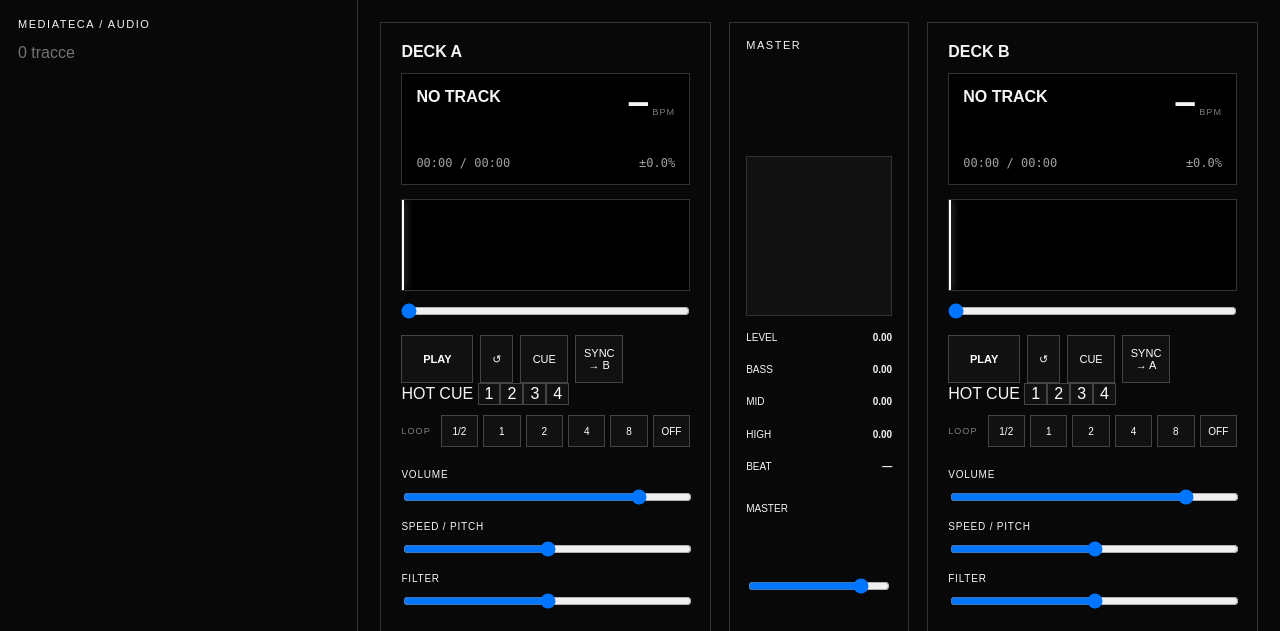
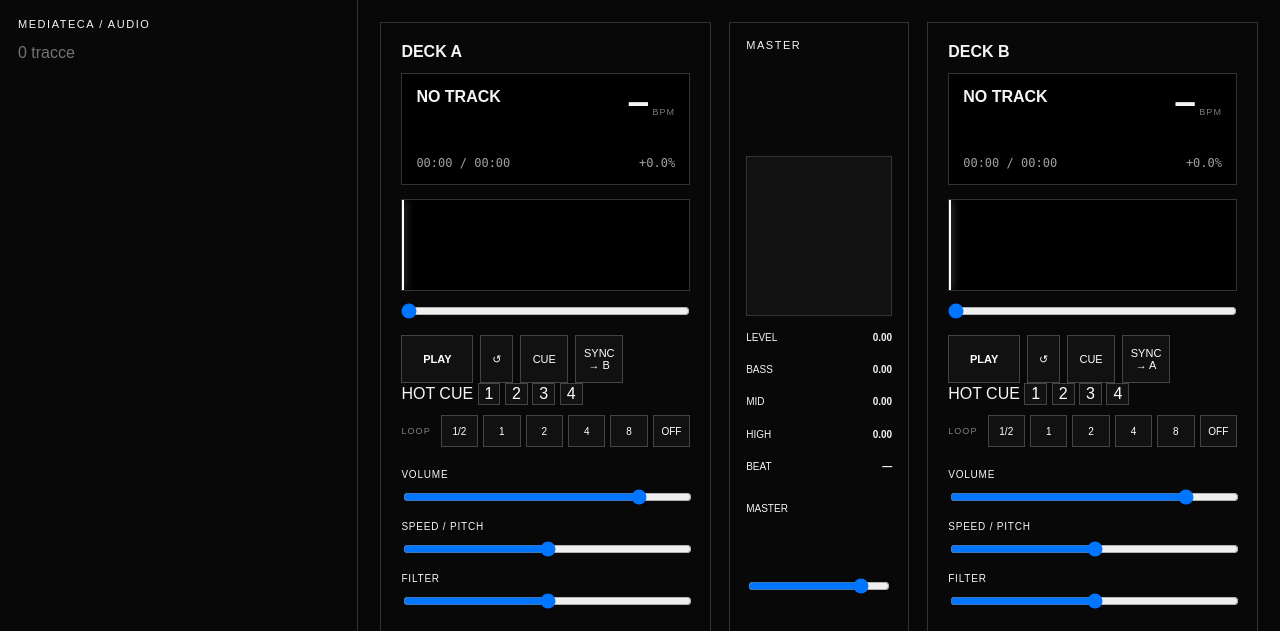
Before and after one commit to Micula1312/media-reactive-engine, a Flask app: page /dj in a window 1280 px wide. Shown: the part 54-685 px from the top of the page. Run offline with Flask 3, Linux system fonts and the light colour scheme; data that the repository does not hold is empty.

Commit message:
Fix DJ timer binding and hot cue markup

```diff
--- a/templates/dj.html
+++ b/templates/dj.html
@@ -36,11 +36,15 @@
             <button id="dj-play-a" class="play-button">PLAY</button>
             <button id="dj-restart-a">↺</button>
             <button id="dj-cue-a">CUE</button>
+            <button id="dj-cue-go-a" hidden>CUE GO</button>
             <button id="dj-sync-a">SYNC → B</button>
           </div>
           <div class="hotcue-strip" data-deck="a">
             <span>HOT CUE</span>
-            <button data-hotcue="1">1</button><button data-hotcue="2">2</button><button data-hotcue="3">3</button><button data-hotcue="4">4</button>
+            <button class="hotcue-button" data-deck="a" data-hotcue="1">1</button>
+            <button class="hotcue-button" data-deck="a" data-hotcue="2">2</button>
+            <button class="hotcue-button" data-deck="a" data-hotcue="3">3</button>
+            <button class="hotcue-button" data-deck="a" data-hotcue="4">4</button>
           </div>
           <div class="loop-strip">
             <span>LOOP</span>
@@ -86,11 +90,15 @@
             <button id="dj-play-b" class="play-button">PLAY</button>
             <button id="dj-restart-b">↺</button>
             <button id="dj-cue-b">CUE</button>
+            <button id="dj-cue-go-b" hidden>CUE GO</button>
             <button id="dj-sync-b">SYNC → A</button>
           </div>
           <div class="hotcue-strip" data-deck="b">
             <span>HOT CUE</span>
-            <button data-hotcue="1">1</button><button data-hotcue="2">2</button><button data-hotcue="3">3</button><button data-hotcue="4">4</button>
+            <button class="hotcue-button" data-deck="b" data-hotcue="1">1</button>
+            <button class="hotcue-button" data-deck="b" data-hotcue="2">2</button>
+            <button class="hotcue-button" data-deck="b" data-hotcue="3">3</button>
+            <button class="hotcue-button" data-deck="b" data-hotcue="4">4</button>
           </div>
           <div class="loop-strip">
             <span>LOOP</span>
```
